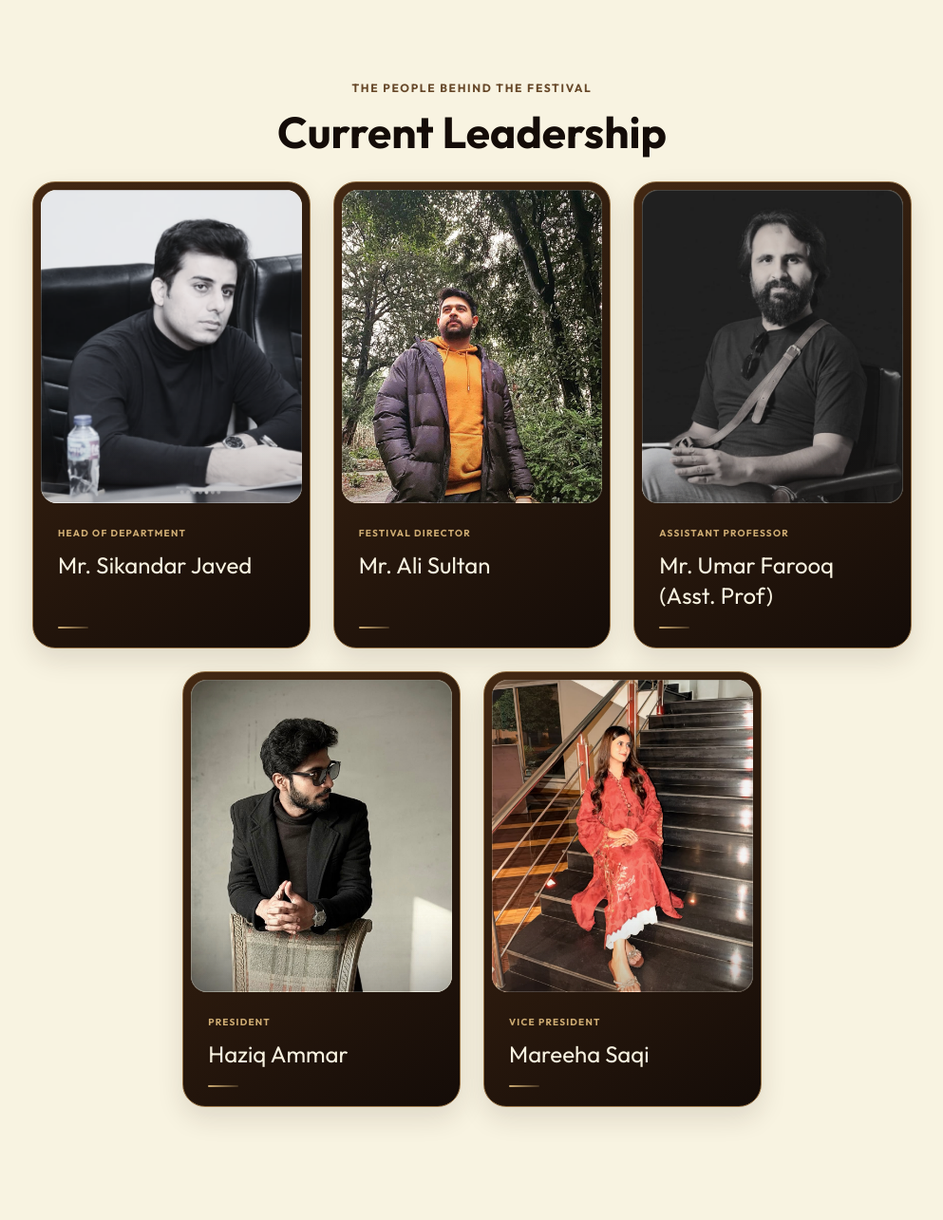
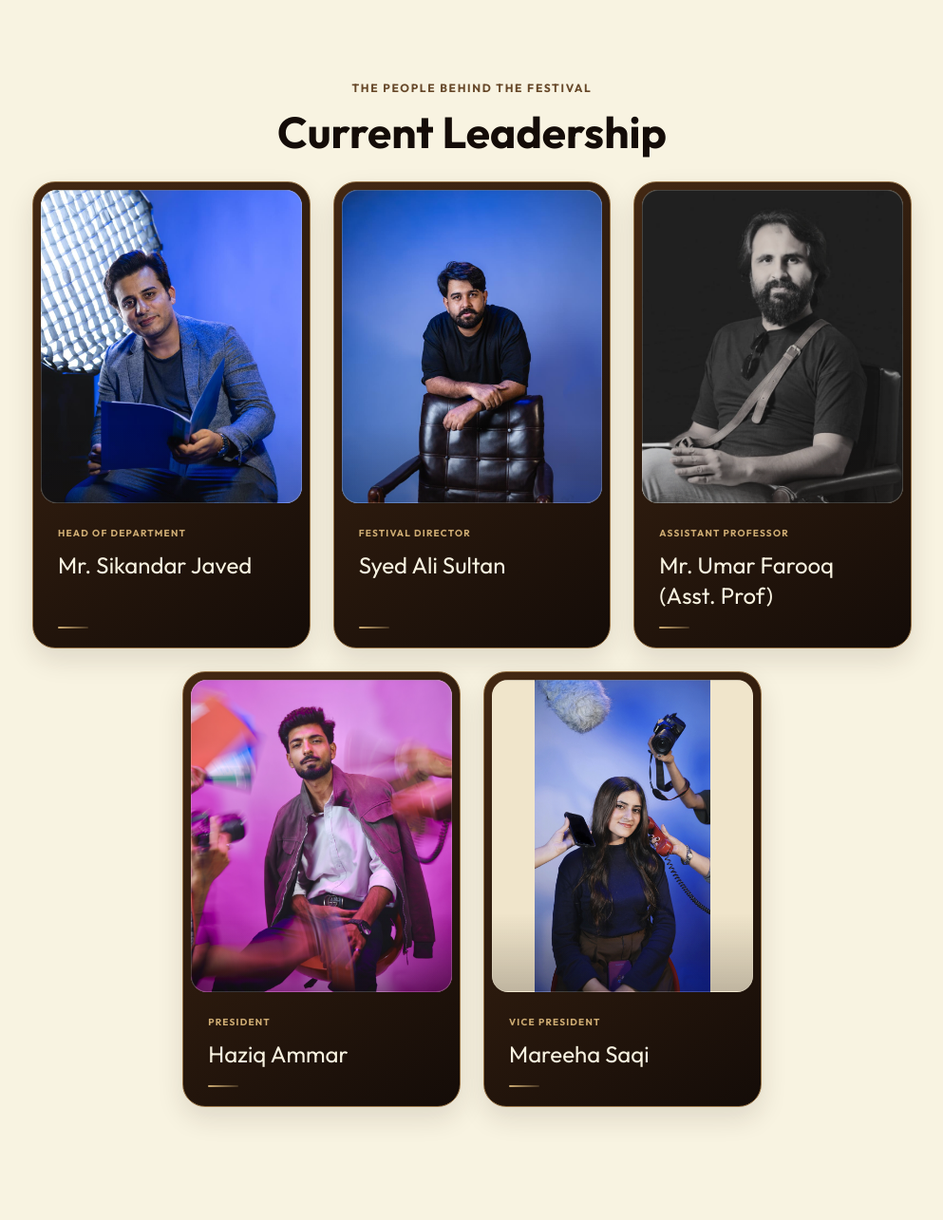
Before and after one commit to alihassan444/film-fest, a Laravel app: page / in a window 1280 px wide. Shown: the part 2644-3929 px from the top of the page at 95% size, without its empty margins (143-1136 px from the left). Run offline with Laravel 12, Linux system fonts and the light colour scheme; the visitor is signed in with stand-in values (Sample User, id 1); data comes from the database, SQL or seed files in the repository; parts of the project's set-up code (start-up, migrations or seed data) failed here and were passed over.

Commit message:
fix: leadersimgs

```diff
--- a/public/frontend/css/brand.css
+++ b/public/frontend/css/brand.css
@@ -363,6 +363,16 @@
     padding: 24px 18px 30px;
     flex: 1;
 }
+#leaders .leadership-president-image { object-position: center 80%; }
+#leaders .leadership-vice-president-image {
+    position: absolute;
+    inset: 0;
+    width: 100%;
+    height: 100%;
+    max-width: none;
+    object-fit: contain;
+    object-position: center;
+}
 .leadership-details::after {
     content: '';
     position: absolute;
--- a/resources/views/index.blade.php
+++ b/resources/views/index.blade.php
@@ -140,8 +140,8 @@
                         <div class="col-lg-4 col-md-6 col-12 mb-4 mb-md-4">
                             <div class="artists-thumb h-100">
                                 <div class="artists-image-wrap">
-                                    <img src="{{ asset('frontend/images/leaders/sir-sikandar.png') }}"
-                                        class="artists-image img-fluid" alt="Head of Department">
+                                    <img src="{{ asset('frontend/images/leaders/sikandar-javed-hod.jpeg') }}"
+                                        class="artists-image img-fluid" alt="Mr. Sikandar Javed, Head of Department">
                                 </div>
 
                                 <div class="leadership-details"><p class="leadership-role">Head of Department</p><h3 class="leadership-name">Mr. Sikandar Javed</h3></div>
@@ -150,11 +150,11 @@
                         <div class="col-lg-4 col-md-6 col-12 mb-4">
                             <div class="artists-thumb h-100">
                                 <div class="artists-image-wrap">
-                                    <img src="{{ asset('frontend/images/leaders/sir-ali.jpg') }}"
-                                        class="artists-image img-fluid" alt="Festival Director">
+                                    <img src="{{ asset('frontend/images/leaders/ali-sultan-director.jpeg') }}"
+                                        class="artists-image img-fluid" alt="Syed Ali Sultan, Festival Director">
                                 </div>
 
-                                <div class="leadership-details"><p class="leadership-role">Festival Director</p><h3 class="leadership-name">Mr. Ali Sultan</h3></div>
+                                <div class="leadership-details"><p class="leadership-role">Festival Director</p><h3 class="leadership-name">Syed Ali Sultan</h3></div>
                             </div>
                         </div>
                         <div class="col-lg-4 col-md-6 col-12 mb-4">
@@ -170,8 +170,8 @@
                         <div class="col-lg-4 col-md-6 col-12 mb-4">
                             <div class="artists-thumb h-100">
                                 <div class="artists-image-wrap">
-                                    <img src="{{ asset('frontend/images/leaders/president.png') }}"
-                                        class="artists-image img-fluid" alt="President">
+                                    <img src="{{ asset('frontend/images/leaders/haziq-ammar.jpg') }}"
+                                        class="artists-image img-fluid leadership-president-image" alt="Haziq Ammar, President">
                                 </div>
 
                                 <div class="leadership-details"><p class="leadership-role">President</p><h3 class="leadership-name">Haziq Ammar</h3></div>
@@ -192,8 +192,8 @@
                         <div class="col-lg-4 col-md-6 col-12 mb-4">
                             <div class="artists-thumb h-100">
                                 <div class="artists-image-wrap">
-                                    <img src="{{ asset('frontend/images/leaders/mareeha-saqi.jpeg') }}"
-                                        class="artists-image img-fluid" alt="Vice President">
+                                    <img src="{{ asset('frontend/images/leaders/mareeha-saqi-new.jpg') }}"
+                                        class="artists-image img-fluid leadership-vice-president-image" alt="Mareeha Saqi, Vice President">
                                 </div>
 
                                 <div class="leadership-details"><p class="leadership-role">Vice President</p><h3 class="leadership-name">Mareeha Saqi</h3></div>
@@ -209,7 +209,7 @@
                                 class="artists-image img-fluid">
                         </div>
 
-                        <div class="leadership-details"><p class="leadership-role">Festival Director</p><h3 class="leadership-name">Mr. Ali Sultan</h3></div>
+                        <div class="leadership-details"><p class="leadership-role">Festival Director</p><h3 class="leadership-name">Syed Ali Sultan</h3></div>
                     </div>
 
                     <div class="artists-thumb">
--- a/resources/views/layouts/frontend.blade.php
+++ b/resources/views/layouts/frontend.blade.php
@@ -24,7 +24,7 @@
     <link href="{{asset('frontend/css/bootstrap-icons.css')}}" rel="stylesheet">
 
     <link href="{{asset('frontend/css/templatemo-festava-live.css')}}" rel="stylesheet">
-    <link href="{{ asset('frontend/css/brand.css') }}?v={{ filemtime(public_path('frontend/css/brand.css')) }}" rel="stylesheet">
+    <link href="{{ asset('frontend/css/brand.css') }}?v={{ md5_file(public_path('frontend/css/brand.css')) }}" rel="stylesheet">
     <link href="{{ asset('frontend/css/motion.css') }}?v={{ md5_file(public_path('frontend/css/motion.css')) }}" rel="stylesheet">
     <script src="{{ asset('frontend/js/motion.js') }}?v={{ filemtime(public_path('frontend/js/motion.js')) }}" defer></script>
 
```
Also changed, not shown: public/frontend/images/leaders/ali-sultan-director.jpeg (added), public/frontend/images/leaders/haziq-ammar.jpg (added), public/frontend/images/leaders/mareeha-saqi-new.jpg (added), public/frontend/images/leaders/sikandar-javed-hod.jpeg (added).
